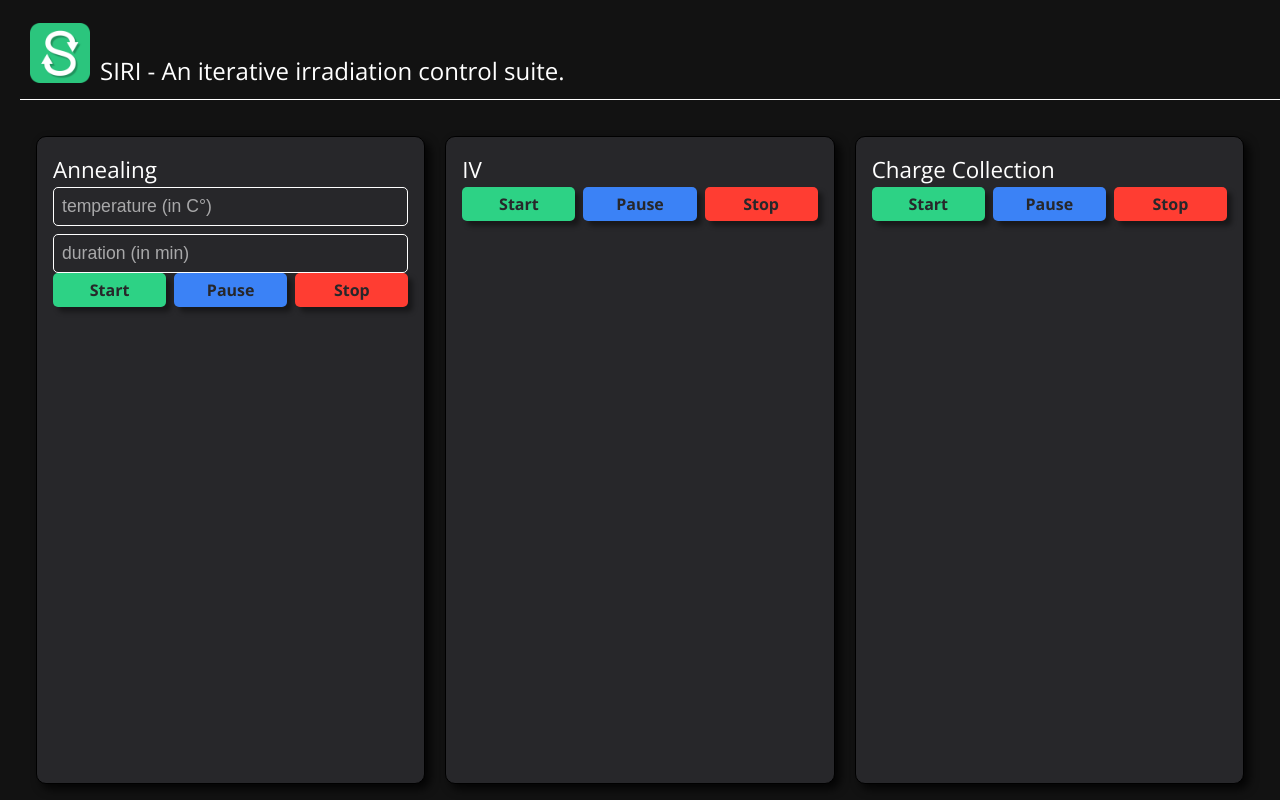
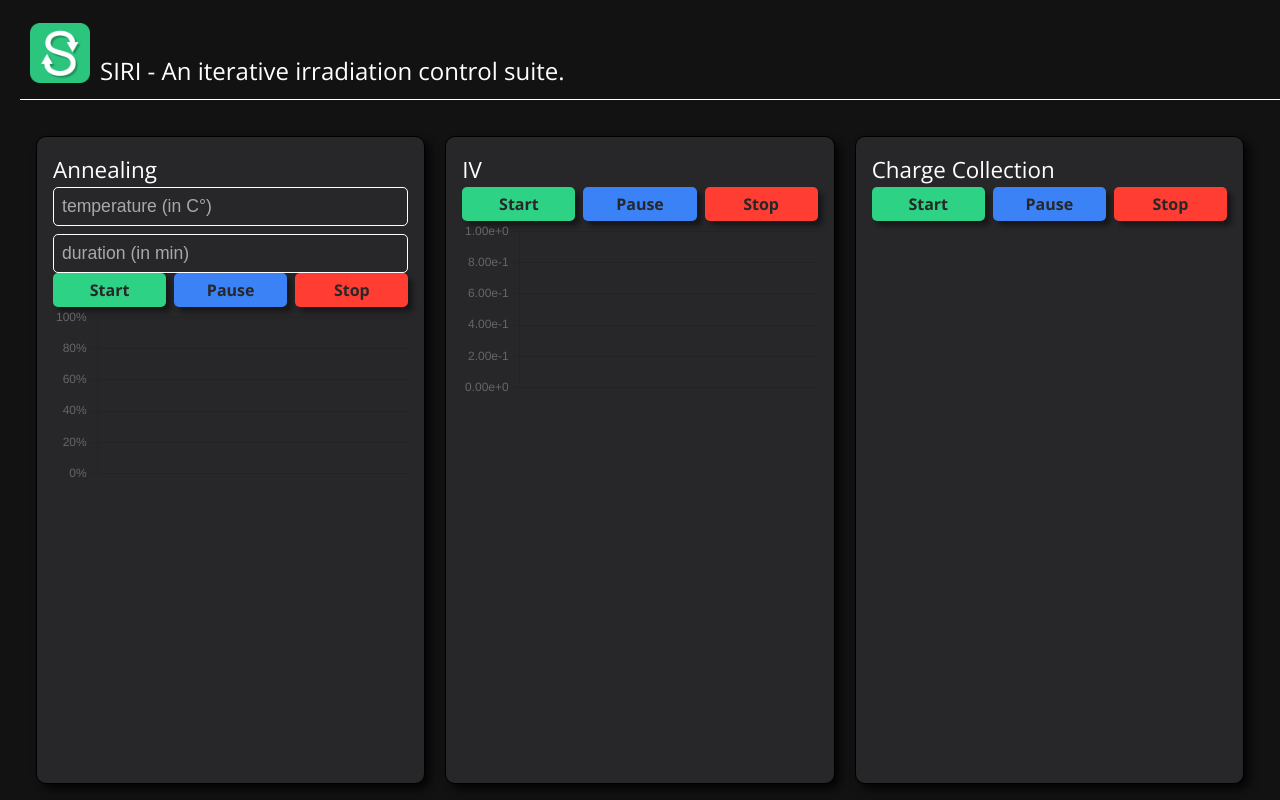
Before and after one commit to umute97/siri-gui, a Vue app: page /measure in a window 1280 px wide. Built offline with nearby package versions, Linux system fonts and the light colour scheme; no server answers.

Commit message:
Specified chart options for IV and annealing

```diff
--- a/src/components/MeasureCard.vue
+++ b/src/components/MeasureCard.vue
@@ -26,7 +26,7 @@ article {
     flex-direction: column;
     justify-content: space-between;
     align-items: center;
-    width: 500px;
+    flex: 1;
     height: 100%;
     border: 1px solid black;
     border-radius: 10px;
@@ -41,6 +41,7 @@ header {
     color: white;
     align-self: flex-start;
 }
+
 .mc-controls {
     width: 100%;
     display: flex;
--- a/src/views/Measure.vue
+++ b/src/views/Measure.vue
@@ -9,7 +9,7 @@
                 <input type="number" id="annealing-time" name="annealing-time" min="0" max="100" step="1" placeholder="duration (in min)">
             </template>
             <template #content>
-                <Line :options="chartOptions" :data="annealingData"></Line>
+                <Line :options="annealingOptions" :data="annealingData"></Line>
             </template>
         </MeasureCard>
         <MeasureCard>
@@ -19,7 +19,7 @@
             <template #parameters>
             </template>
             <template #content>
-                <Line :options="chartOptions" :data="ivData"></Line>
+                <Line :options="ivOptions" :data="ivData"></Line>
             </template>
         </MeasureCard>
         <MeasureCard>
@@ -78,8 +78,35 @@ const annealingData: Ref<ChartData> = ref({
     labels: [],
     datasets: [],
 });
-const chartOptions = reactive({
 
+const ivOptions = reactive({
+    scales: {
+        y: {
+            ticks: {
+                callback: (value: number) => value.toExponential(2),
+            },
+        },
+    },
+    plugins: {
+        legend: {
+            display: false,
+        },
+    },
+});
+
+const annealingOptions = reactive({
+    scales: {
+        y: {
+            ticks: {
+                callback: (value: number) => `${value * 100}%`,
+            },
+        },
+    },
+    plugins: {
+        legend: {
+            display: false,
+        },
+    },
 });
 
 const backendStatus : Ref<string | null> = ref(null);
@@ -141,8 +168,6 @@ onMounted(() => {
                 const annealingResponse : ResponseData = await getData("annealing");
                 ivData.value = makeChartStructure(ivResponse, "IV");
                 annealingData.value = makeChartStructure(annealingResponse, "Annealing");
-
-                console.log(ivData.value);
             }
 
         } catch (error) {
```
